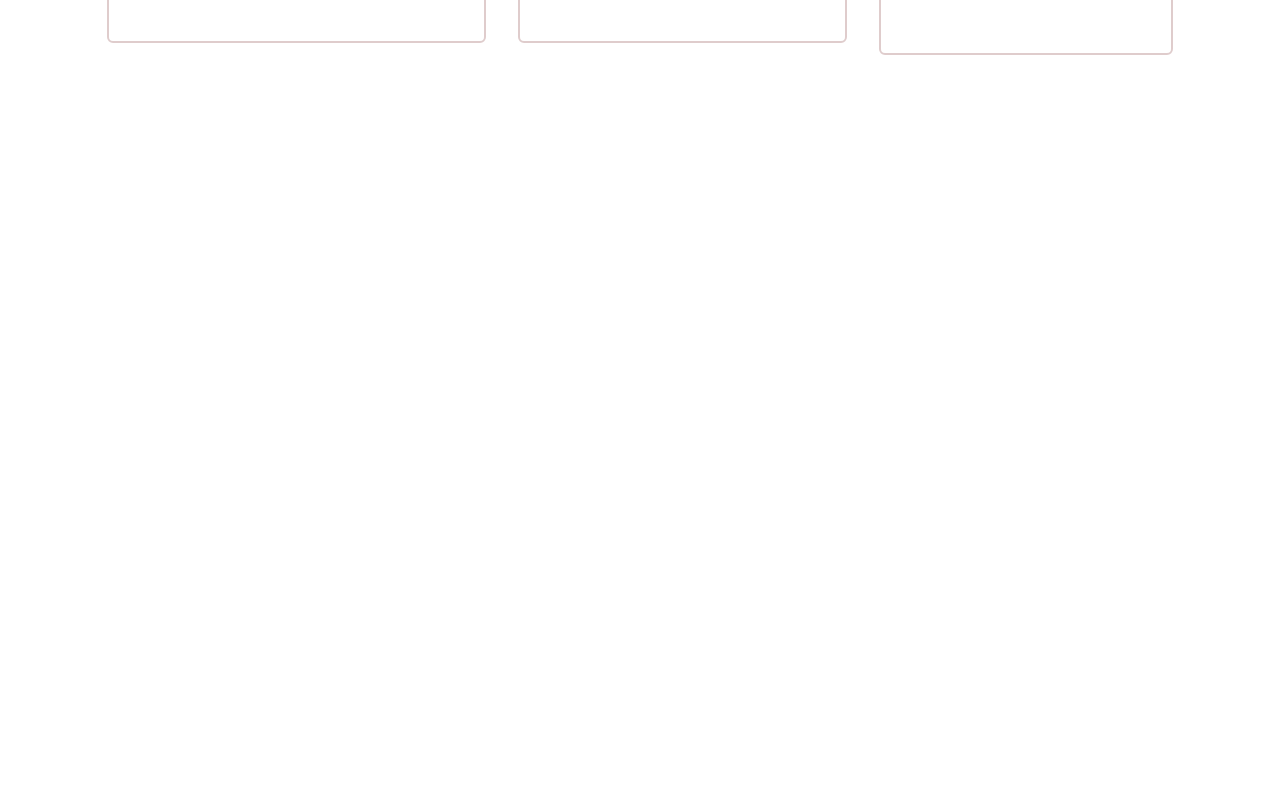
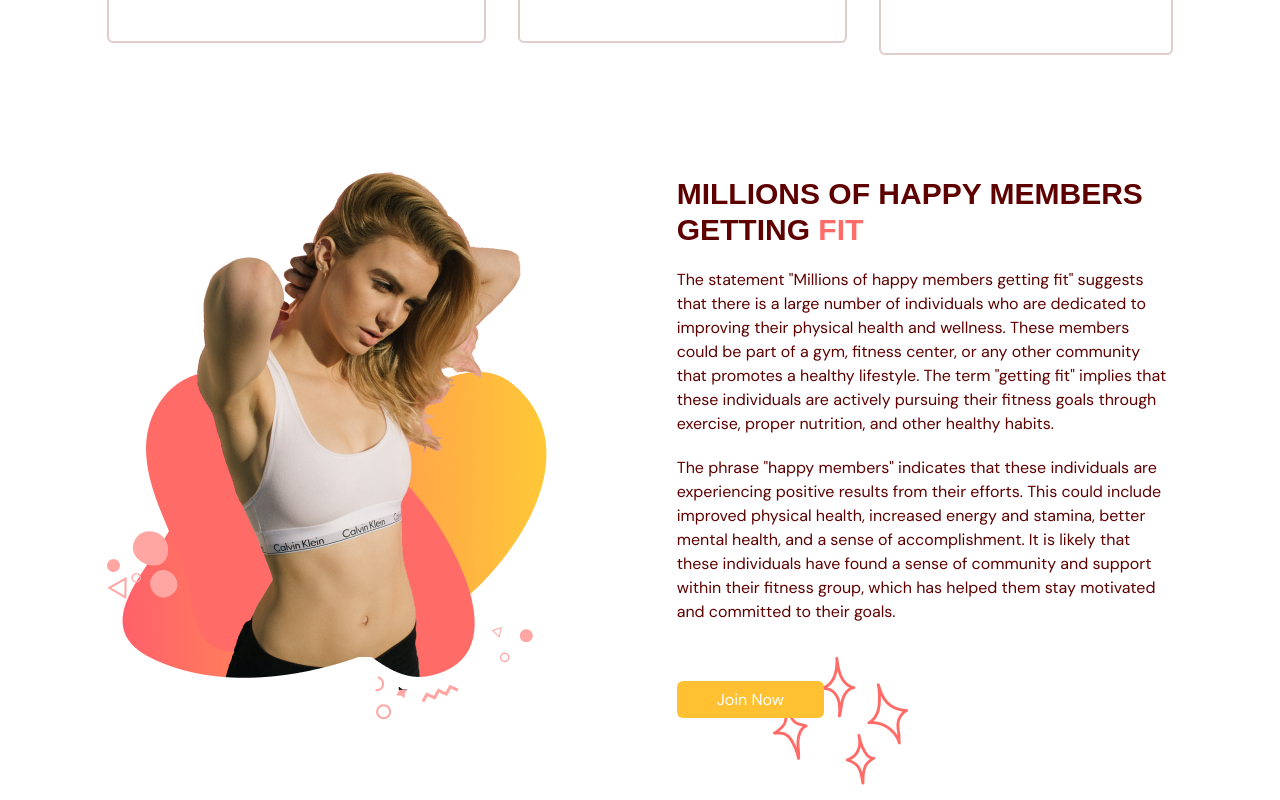
Before and after one commit to Ishu070303/fitness-app, a React (Vite) app: page / in a window 1280 px wide. Shown: the part 1401-2201 px from the top of the page. Before the commit the page ends 1600 px from the top, so only its background shows below. Built offline with nearby package versions, Linux system fonts and the light colour scheme.

Commit message:
added Benefits page and done some css

```diff
--- a/src/scenes/benefits/index.tsx
+++ b/src/scenes/benefits/index.tsx
@@ -8,6 +8,8 @@ import {
     AcademicCapIcon
 } from "@heroicons/react/20/solid"
 import HText from "@/shared/HText";
+import ActionButton from "@/shared/ActionButton";
+import BenefitsPageGraphic from "@/assets/BenefitsPageGraphic.png";
 
 const benefits: Array<BenefitType> = [
     {
@@ -47,14 +49,24 @@ const Benefits = ({ setSelectedPage }: Props) => {
         onViewportEnter={() => setSelectedPage(SelectedPage.Benifits)}
         >
             {/* HEADER */}
-            <div className="md:my-5 md:w-3/5">
+            <motion.div
+            className="md:my-5 md:w-3/5"
+            initial="hidden"
+            whileInView="visible"
+            viewport={{ once: true, amount: 0.5 }}
+            transition={{ duration: 0.5 }}
+            variants= {{
+                hidden: {opacity: 0, x: -50},
+                visible: {opacity: 1, x: 0},
+            }}
+            >
                 <HText>MORE THAN JUST GYM.</HText>
                 <p className="my-5 text-sm">
                     We provide world class fitness equipment, trainers and Classes to
                     get you to your ultimate fitness goals with ease, We provide true
                     Care into each and every member.
                 </p>
-            </div>
+            </motion.div>
 
             {/* BENEFITS */}
             <motion.div
@@ -75,6 +87,65 @@ const Benefits = ({ setSelectedPage }: Props) => {
                 ))}
             </motion.div>
 
+            {/* GRAPHICS AND DESCRIPTION */}
+            <div className="mt-16 items-center justify-between gap-20 md:mt-28 md:flex">
+                {/* GRAPHIC */}
+                <img
+                className="mx-auto"
+                alt="benefits-page-graphic"
+                src={BenefitsPageGraphic}
+                />
+
+                {/* DESCRIPTION */}
+                <div>
+
+                    {/* TITLE */}
+                    <div className="relative">
+                        <div className="before:absolute before:-top-20 before:-left-20 before:z-[1] before: content-stretch">
+                            <motion.div
+                            initial="hidden"
+                            whileInView="visible"
+                            viewport={{ once: true, amount: 0.5 }}
+                            transition={{ duration: 0.5 }}
+                            variants= {{
+                                hidden: {opacity: 0, x: 50},
+                                visible: {opacity: 1, x: 0},
+                            }}
+                            >
+                                <HText>
+                                    MILLIONS OF HAPPY MEMBERS GETTING {" "}
+                                    <span className="text-primary-500">FIT</span>
+                                </HText>
+                            </motion.div>
+                        </div>
+                    </div>
+
+                    {/* DESCRIPTION */}
+                    <motion.div
+                    initial="hidden"
+                    whileInView="visible"
+                    viewport={{ once: true, amount: 0.5 }}
+                    transition={{ delay:0.3, duration: 0.5 }}
+                    variants= {{
+                        hidden: {opacity: 0, x: 50},
+                        visible: {opacity: 1, x: 0},
+                    }}
+                    >
+                        <p className="my-5">The statement "Millions of happy members getting fit" suggests that there is a large number of individuals who are dedicated to improving their physical health and wellness. These members could be part of a gym, fitness center, or any other community that promotes a healthy lifestyle. The term "getting fit" implies that these individuals are actively pursuing their fitness goals through exercise, proper nutrition, and other healthy habits.</p>
+                        <p className="mb-5">The phrase "happy members" indicates that these individuals are experiencing positive results from their efforts. This could include improved physical health, increased energy and stamina, better mental health, and a sense of accomplishment. It is likely that these individuals have found a sense of community and support within their fitness group, which has helped them stay motivated and committed to their goals.</p>
+                    </motion.div>
+
+                    {/* BUTTON */}
+                    <div className="relative mt-16">
+                        <div className="before:absolute before:-bottom-20 before:left-24 before:z-[-1] before:content-sparkles">
+                            <ActionButton setSelectedPage={setSelectedPage}>
+                                Join Now
+                            </ActionButton>
+                        </div>
+                    </div>
+                </div>
+            </div>
+
         </motion.div>
     </section>
   )
```
